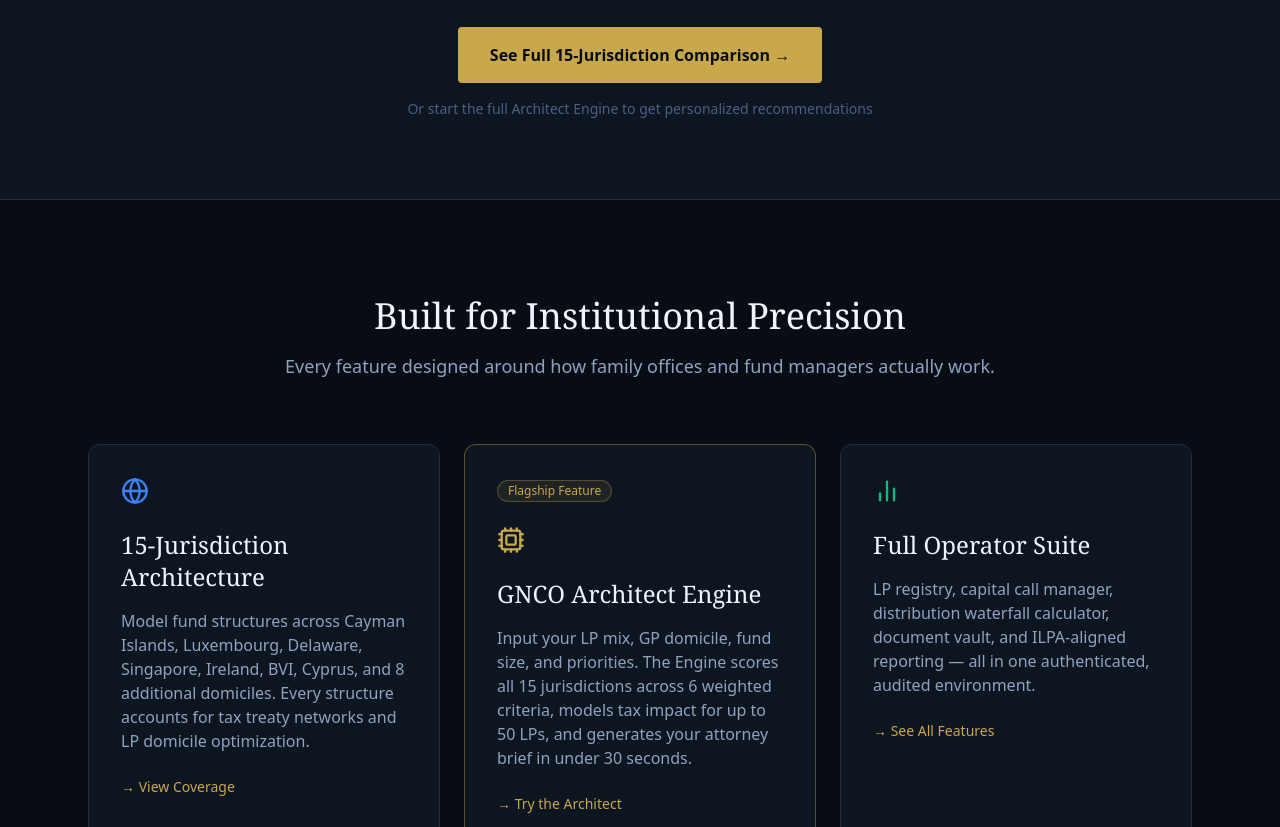
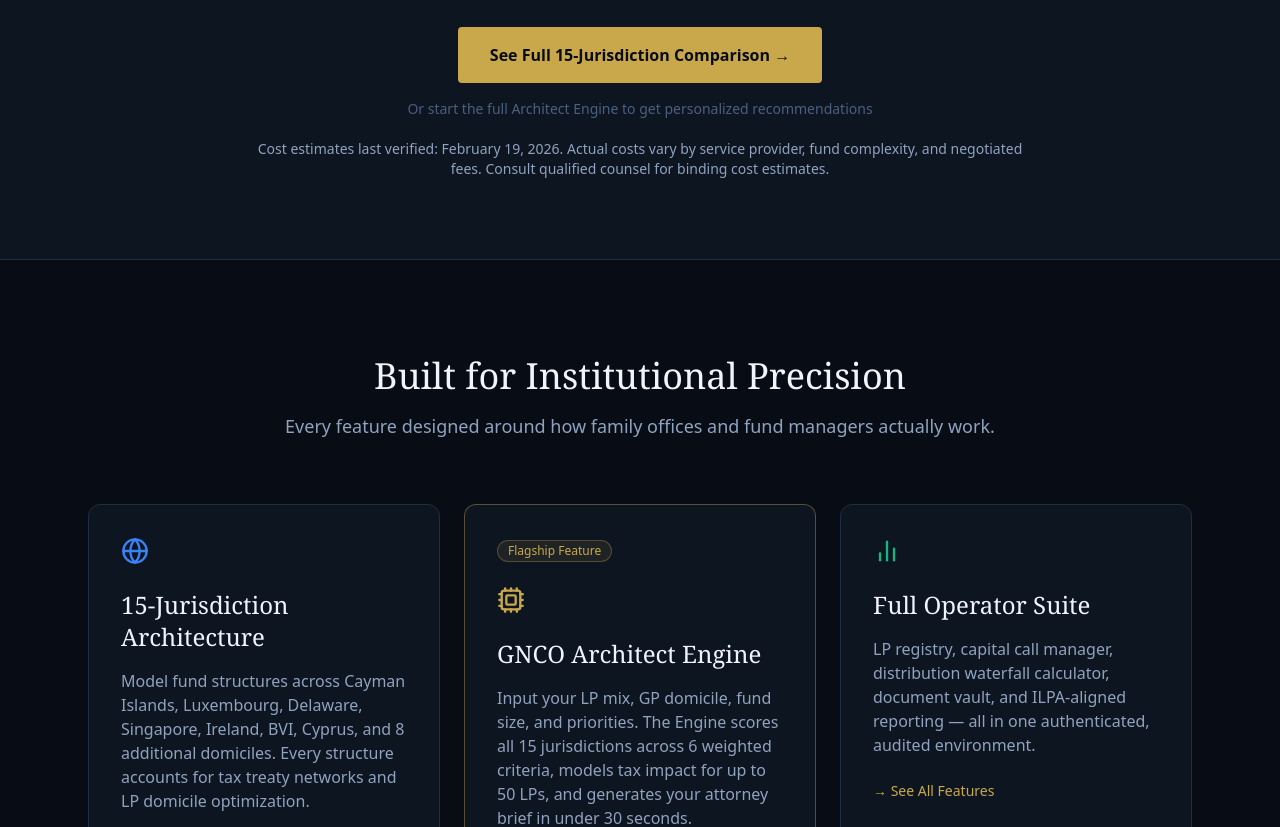
Before and after one commit to hugelifecy-arch/GNCO-2.0, a Next.js app in the folder gnco-platform/: page / in a window 1280 px wide. Shown: the part 2180-3007 px from the top of the page. Built offline with nearby package versions, Linux system fonts and the light colour scheme; no server answers.

Commit message:
Add calculator verification disclaimer and link to coverage

```diff
--- a/gnco-platform/src/components/landing/InstantCostCalculator.tsx
+++ b/gnco-platform/src/components/landing/InstantCostCalculator.tsx
@@ -1,6 +1,7 @@
 'use client'
 
 import { useMemo, useState } from 'react'
+import Link from 'next/link'
 import { JURISDICTIONS } from '@/lib/jurisdiction-data'
 import { trackEvent } from '@/lib/analytics'
 import { formatCurrency } from '@/lib/utils'
@@ -220,11 +221,19 @@
         </div>
 
         <div className="mt-10 text-center">
-          <button className="rounded-sm bg-accent-gold px-8 py-4 font-semibold text-bg-primary transition-all duration-200 hover:bg-accent-gold-light">
+          <Link
+            href="/coverage"
+            className="inline-block rounded-sm bg-accent-gold px-8 py-4 font-semibold text-bg-primary transition-all duration-200 hover:bg-accent-gold-light"
+          >
             {`See Full ${JURISDICTIONS.length}-Jurisdiction Comparison →`}
-          </button>
+          </Link>
           <p className="mt-4 text-sm text-text-tertiary">
             Or start the full Architect Engine to get personalized recommendations
+          </p>
+          <p className="mx-auto mt-5 max-w-3xl text-sm text-text-secondary">
+            Cost estimates last verified: February 19, 2026. Actual costs vary by service provider,
+            fund complexity, and negotiated fees. Consult qualified counsel for binding cost
+            estimates.
           </p>
         </div>
       </div>
```
